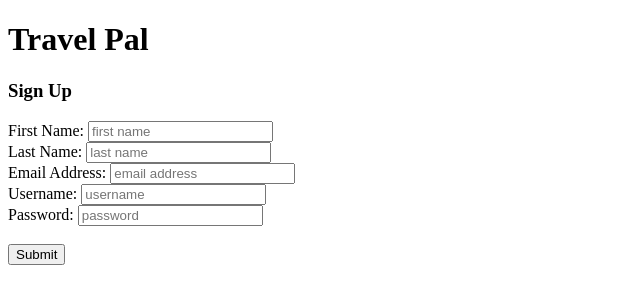
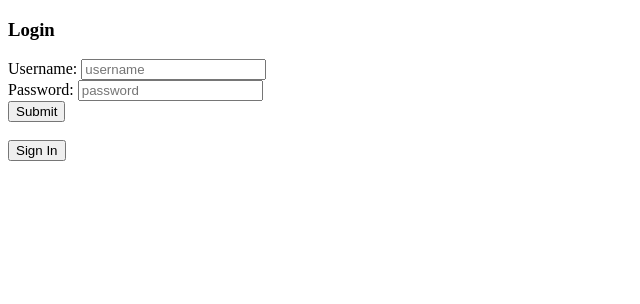
Before and after one commit to scooby-gang-7/iteration, a React app: page / in a window 1280 px wide. Shown: the top 304 px of the page, without its empty margins (0-640 px from the left). Built offline with nearby package versions, Linux system fonts and the light colour scheme.

Commit message:
minor change

```diff
--- a/client/App.jsx
+++ b/client/App.jsx
@@ -19,7 +19,7 @@ import Signup from "./components/signup.jsx"
 const App = () => {
     return (
         <div id="header">
-            <Signup />
+            <Login />
         </div>
     );
 }
```
